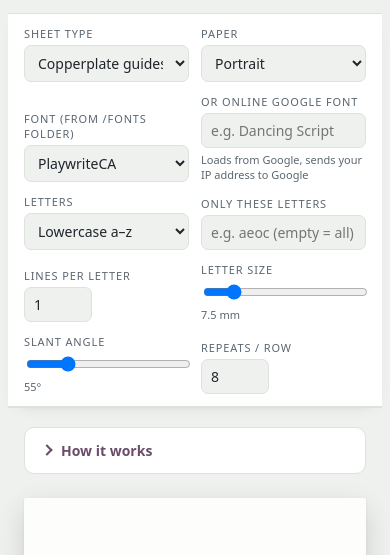
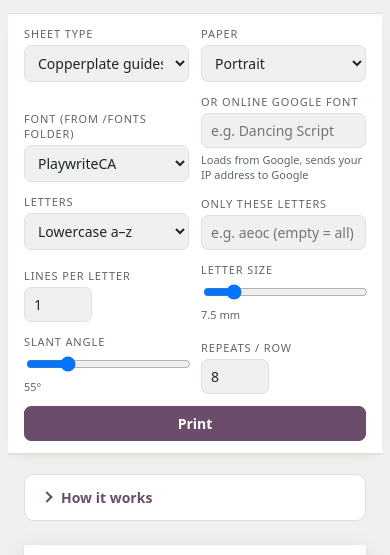
Before and after one commit to arimer/handwriting-practice, a plain HTML site: page index.html in a window 390 px wide. Shown: the part 205-760 px from the top of the page. Drawn offline with Linux system fonts and the light colour scheme; a web font is replaced by a local one.

Commit message:
Add Print button to the controls
Calls window.print(), so printing also works on phones where there is no
Cmd/Ctrl+P. Hidden in print, full width on narrow screens.

Co-Authored-By: Claude Sonnet 5.5 <noreply@anthropic.com>

```diff
--- a/index.html
+++ b/index.html
@@ -89,6 +89,13 @@
     min-width: 0;
   }
   .field select{ width: 20ch; }
+  .print-btn{
+    font: inherit; font-size:14px; font-weight:600;
+    padding: 7px 16px; border-radius:7px;
+    border: 1px solid var(--accent); background: var(--accent); color:#fff;
+    cursor:pointer;
+  }
+  .print-btn:focus-visible{ outline:2px solid var(--accent); outline-offset:2px; }
   .field input[type="text"]{ width: 19ch; }
   .field input[type="range"]{ width: 110px; padding: 0; }
   .field[hidden]{ display: none; }
@@ -270,6 +277,7 @@
       padding: 12px 16px;
     }
     .field input[type="text"], .field select, .field input[type="range"]{ width: 100%; box-sizing: border-box; }
+    .print-btn{ grid-column: 1 / -1; }
     .hero{ padding: 24px 16px 16px; }
     .help-cols{ grid-template-columns: 1fr; }
     .help-body{ padding: 0 16px 16px; }
@@ -378,6 +386,8 @@
     <input id="repeats-input" type="number" min="3" max="14" value="8">
   </div>
 
+  <button type="button" class="print-btn" id="print-btn">Print</button>
+
 </div>
 
 <details class="help">
@@ -386,7 +396,7 @@
     <ol class="steps">
       <li><strong>Pick a sheet type</strong> — the ruling that fits what you practise.</li>
       <li><strong>Pick a font</strong> — the letters are drawn in it: one solid model letter, then dotted copies to trace.</li>
-      <li><strong>Print</strong> — <kbd>⌘</kbd>/<kbd>Ctrl</kbd>&nbsp;+&nbsp;<kbd>P</kbd>, paper <b>A4</b>, margins <b>None</b>. Each preview sheet is one printed page.</li>
+      <li><strong>Print</strong> — the <b>Print</b> button or <kbd>⌘</kbd>/<kbd>Ctrl</kbd>&nbsp;+&nbsp;<kbd>P</kbd>, paper <b>A4</b>, margins <b>None</b>. Each preview sheet is one printed page.</li>
     </ol>
 
     <div class="help-cols">
@@ -458,6 +468,7 @@
   const angleReadout = document.getElementById('angle-readout');
   const sizeReadout = document.getElementById('size-readout');
   const repeatsInput = document.getElementById('repeats-input');
+  document.getElementById('print-btn').addEventListener('click', () => window.print());
   const onlyInput = document.getElementById('only-input');
   const linesInput = document.getElementById('lines-input');
   const canvas = document.getElementById('sheet-canvas');
```
